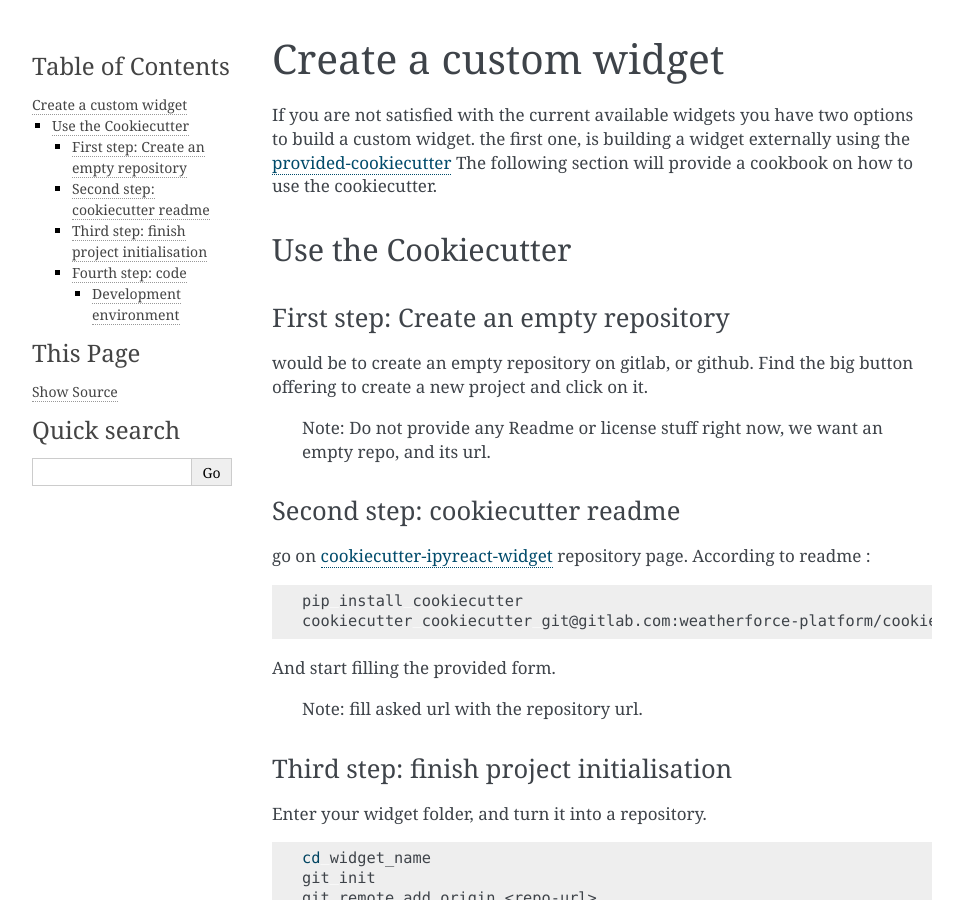
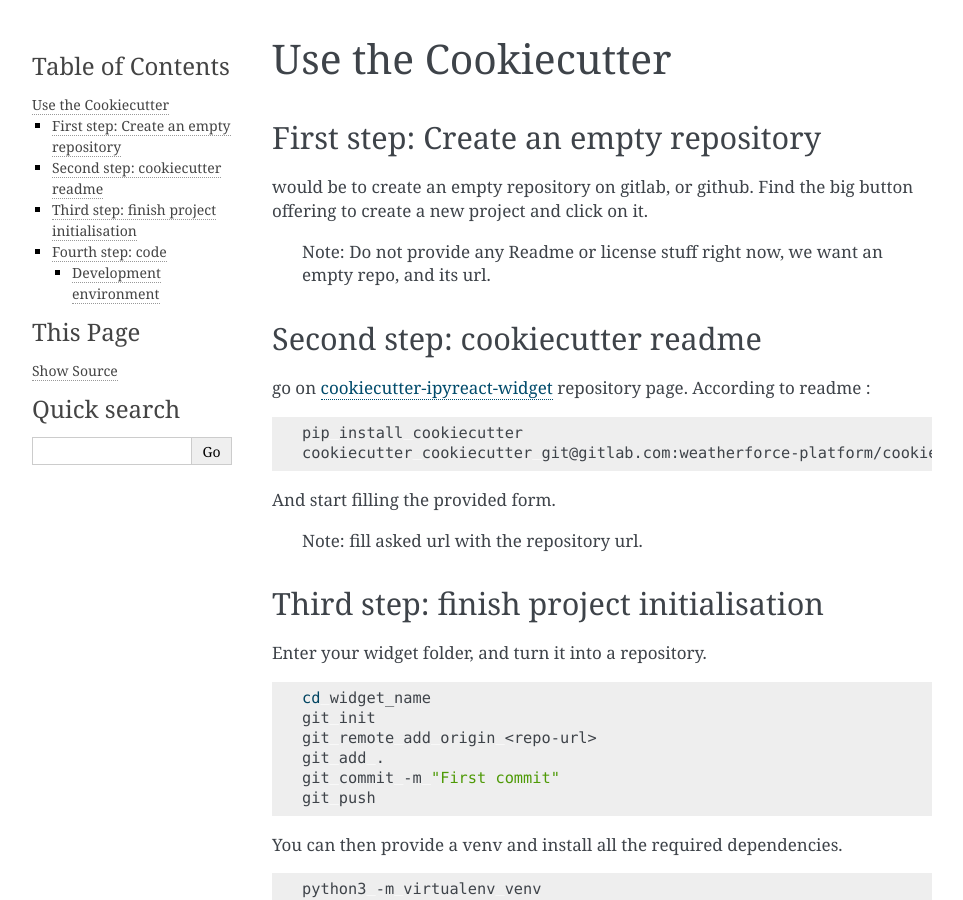
Before and after one commit to weatherforce/ipyreact, a Sphinx documentation site: the page built from docs/source/cookiecutter.md, in a window 1280 px wide and 900 px high. Shown: the whole window, without its empty margins (148-1111 px from the left). Built offline with Sphinx 7.4.7, drawn with Linux system fonts in a browser that asks for light colours; pages that are not in the unit, such as notebooks, are missing from menus.

Commit message:
reorganise documentation

```diff
--- a/docs/source/cookiecutter.md
+++ b/docs/source/cookiecutter.md
@@ -1,18 +1,12 @@
-# Create a custom widget
+# Use the Cookiecutter
 
-If you are not satisfied with the current available widgets you have two options to build a custom widget.
-the first one, is building a widget externally using the [provided-cookiecutter](https://gitlab.com/weatherforce-platform/cookiecutter-ipyreact-widget)
-The following section will provide a cookbook on how to use the cookiecutter.
-
-## Use the Cookiecutter
-
-### First step: Create an empty repository
+## First step: Create an empty repository
 
  would be to create an empty repository on gitlab, or github. Find the big button offering to create a new project and click on it.
 >Note: Do not provide any Readme or license stuff right now, we want an empty repo, and its url.
 
 
-### Second step: cookiecutter readme
+## Second step: cookiecutter readme
 
 go on [cookiecutter-ipyreact-widget](https://gitlab.com/weatherforce-platform/cookiecutter-ipyreact-widget) repository page.
 According to readme :
@@ -24,7 +18,7 @@ cookiecutter cookiecutter git@gitlab.com:weatherforce-platform/cookiecutter-ipyr
 And start filling the provided form.
 > Note: fill asked url with the repository url.
 
-### Third step: finish project initialisation
+## Third step: finish project initialisation
 
 Enter your widget folder, and turn it into a repository.
 
@@ -65,7 +59,7 @@ jupyter nbextension enable --py --sys-prefix ...
 
 There you go ! the interesting parts begins  now !
 
-### Fourth step: code
+## Fourth step: code
 
 An IpyReactWidget is a compound of a python Widget's child class, and a notebook extension (which is a javascript piece of code, interacting with jupyter) using React library.
 To have a communication between those two, Jupyter provide the comm package, which is a communication bridge between front end to back end. Here below a schema to ease comprehension.
@@ -80,7 +74,7 @@ pass state and props from python side.
 
 let's dive in!
 
-#### Development environment
+### Development environment
 
 Now that everything is set up, we need a way to quickly test what we are developping. to do so, you have to open at least three terminals, one for launching a notebook where you will import
 your widget, aka the TESTME.ipynb, one to launch webpack watch server, and finaly one to develop.
--- a/docs/source/index.rst
+++ b/docs/source/index.rst
@@ -10,7 +10,7 @@ Welcome to ipyreactwidget's documentation!
    :maxdepth: 2
 
    cookbook_series
-   cookiecutter
+   custom-widget
 
    :caption: Contents:
 
```
Also changed, not shown: docs/source/custom-widget.rst (added, +11 -0 lines).
